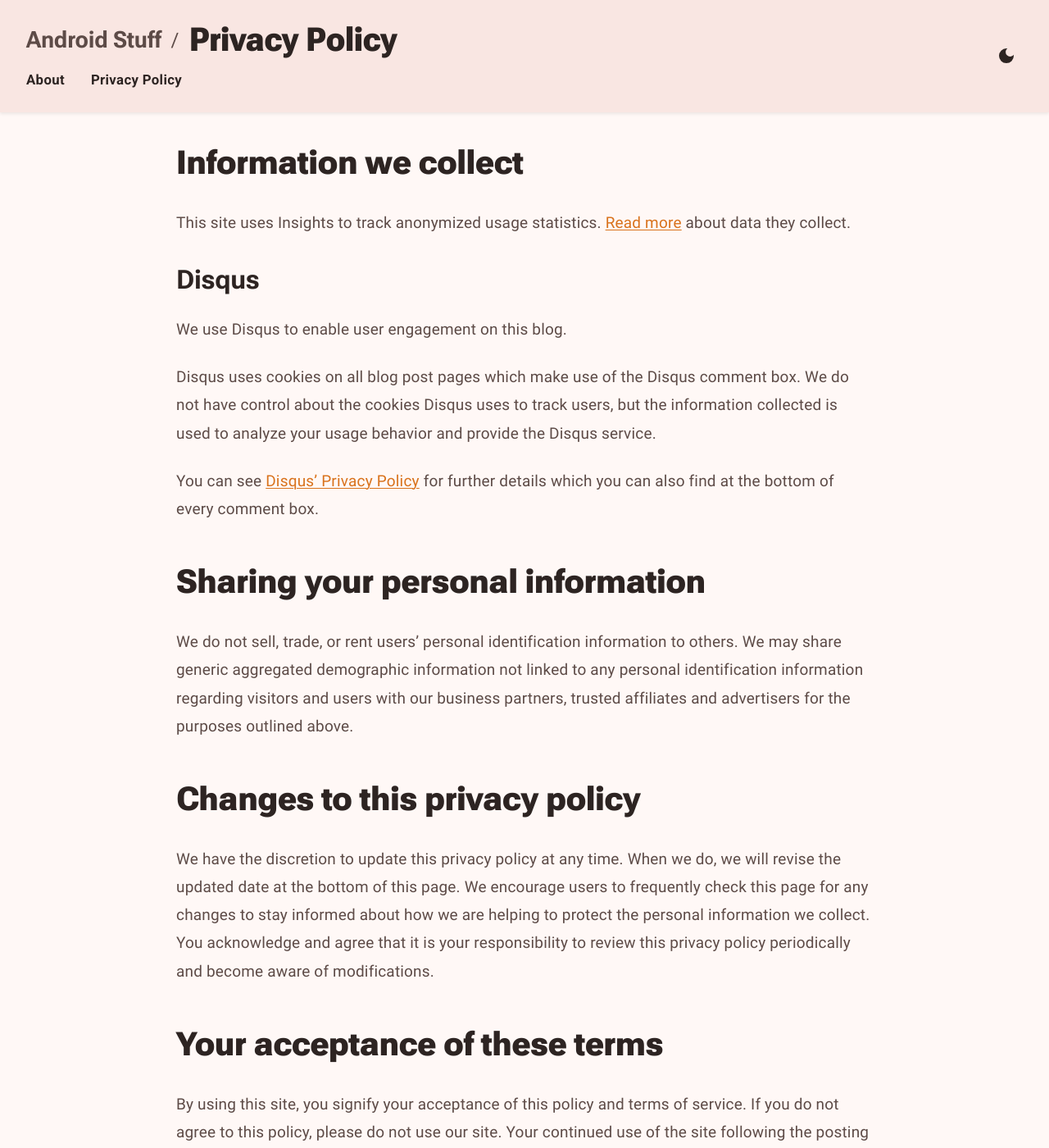
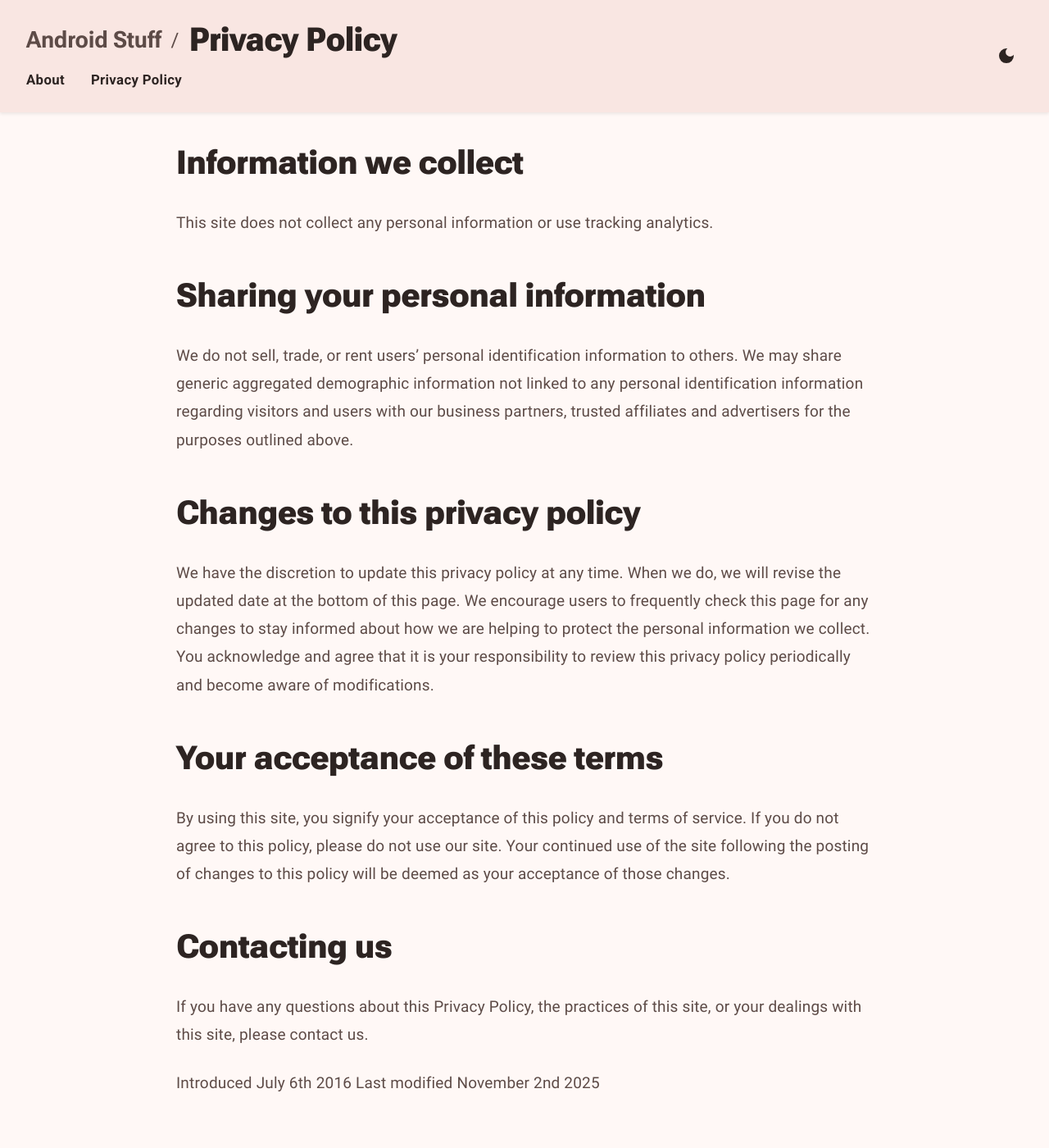
Before and after one commit to bleeding182/bleeding182.github.io, a Jekyll site: the page built from privacy.md, in a window 1280 px wide and 1400 px high, scrolled down 261 px. Shown: the whole window at 82% size. Built offline with Jekyll 4.4.1, drawn with Linux system fonts in a browser that asks for light colours; some of the changed text lies outside the part shown.

Commit message:
Update documentation to remove Disqus and insights.io references
Updates privacy policy and project documentation to reflect the removal of third-party tracking services.

🤖 Generated with [Claude Code](https://claude.com/claude-code)

Co-Authored-By: Claude <noreply@anthropic.com>

```diff
--- a/privacy.md
+++ b/privacy.md
@@ -6,15 +6,7 @@ permalink: /privacy/
 
 ## Information we collect
 
-This site uses Insights to track anonymized usage statistics. [Read more](https://getinsights.io/what-data-we-collect) about data they collect.
-
-### Disqus
-
-We use Disqus to enable user engagement on this blog.
-
-Disqus uses cookies on all blog post pages which make use of the Disqus comment box. We do not have control about the cookies Disqus uses to track users, but the information collected is used to analyze your usage behavior and provide the Disqus service.
-
-You can see [Disqus' Privacy Policy](https://help.disqus.com/customer/en/portal/articles/466259-privacy-policy) for further details which you can also find at the bottom of every comment box.
+This site does not collect any personal information or use tracking analytics.
 
 ## Sharing your personal information
 
@@ -33,4 +25,4 @@ By using this site, you signify your acceptance of this policy and terms of serv
 If you have any questions about this Privacy Policy, the practices of this site, or your dealings with this site, please contact us.
 
 Introduced July 6th 2016
-Last modified August 27th 2022
+Last modified November 2nd 2025
```
Also changed, not shown: CLAUDE.md (+1 -1 lines).
